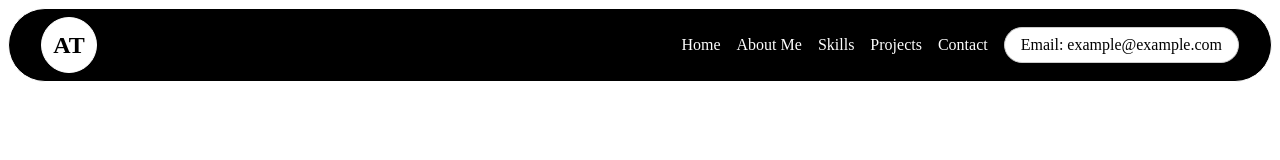
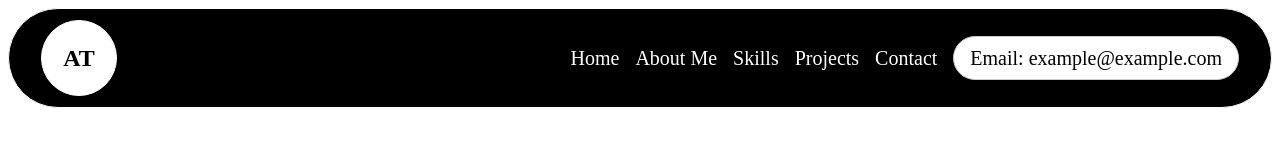
Before and after one commit to Tonnyton30/Portfolio-ni-Tony, a plain HTML site: page index.html in a window 1280 px wide. Drawn offline with Linux system fonts and the light colour scheme.

Commit message:
Match portfolio navbar reference
Co-authored-by: Copilot <223556219+Copilot@users.noreply.github.com>

```diff
--- a/style.css
+++ b/style.css
@@ -9,13 +9,13 @@
     justify-content: space-between;
     border: 1px solid #fff;
     border-radius: 50px;
-    padding: 0.5rem 2rem;
+    padding: 0.6875rem 2rem;
     background-color: #000000;
 }
 
 .logo {
-  width: 56px;
-  height: 56px;
+  width: 76px;
+  height: 76px;
   border: 1px solid #fff;
   border-radius: 50%;
   display: flex;
@@ -36,6 +36,7 @@
   align-items: center;
   gap: 1rem;
   align-items: center;
+  font-size: 1.25rem;
 
 }
 
@@ -59,8 +60,9 @@ gap: 1rem;
   display: inline-block;
   border: 1px solid #ccc;
   border-radius: 50px;
-  padding: 0.5rem 1rem;
+  padding: 0.6rem 1rem;
   background-color: #fff;
+  font-size: 1.25rem;
 }
 
 .gmail p {
```
